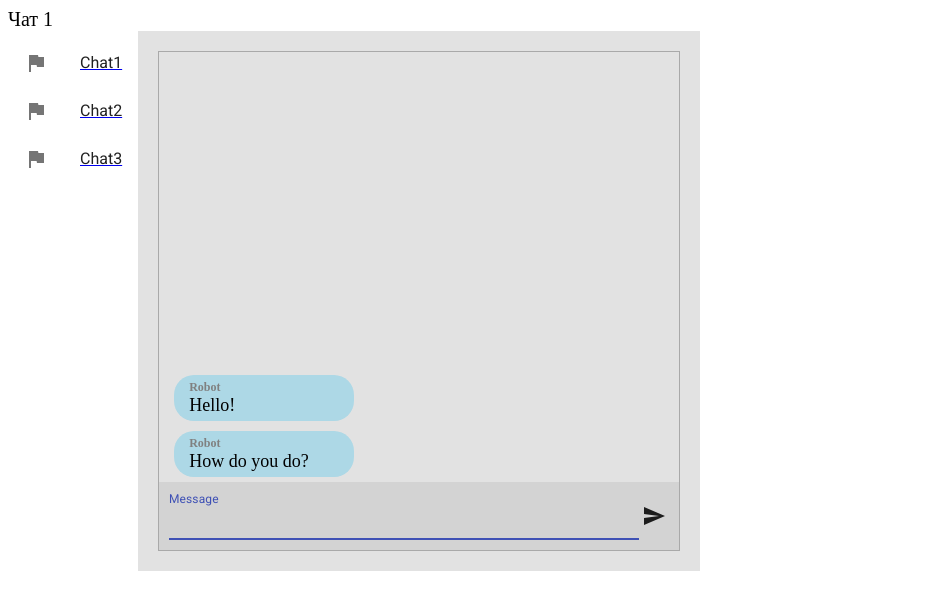
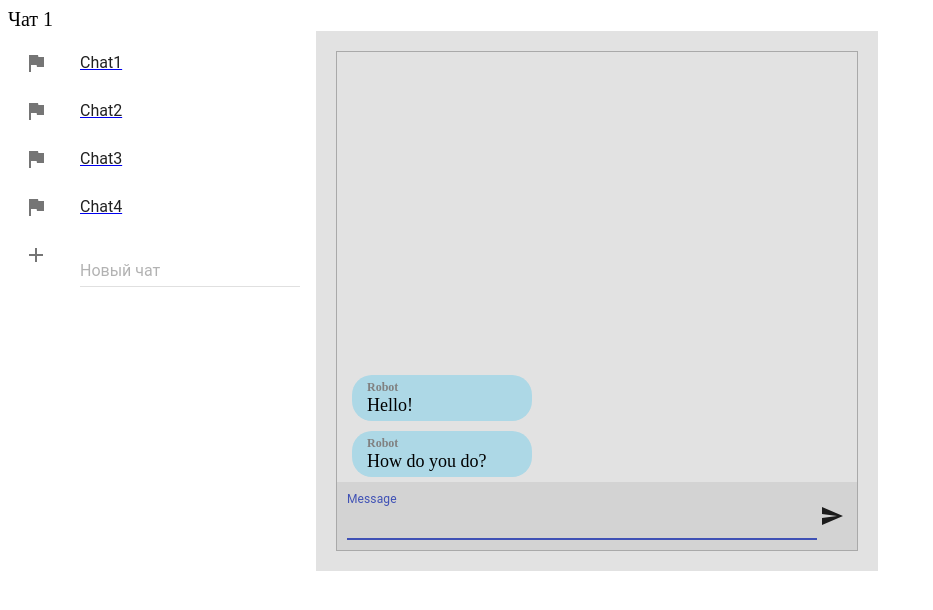
Before and after one commit to pogman25/react-23.04, a React app in the folder vagulina/: page / in a window 1280 px wide. Shown: the top 610 px of the page, without its empty margins (0-933 px from the left). Built offline with nearby package versions, Linux system fonts and the light colour scheme.

Commit message:
Добавление нового чата

```diff
--- a/vagulina/src/components/ChatList/ChatList.jsx
+++ b/vagulina/src/components/ChatList/ChatList.jsx
@@ -1,24 +1,69 @@
 import React from "react";
 import { Link } from "react-router-dom";
 import { List, ListItem } from "material-ui/List";
+import { TextField } from 'material-ui';
 import Flag from "material-ui/svg-icons/content/flag";
+import AddIcon from "material-ui/svg-icons/content/add";
+import PropTypes from "prop-types";
 
 class ChatList extends React.Component {
+  state = { newChatTitle: "" };
+
+  handleAddChat = () => {
+    if (this.state.newChatTitle.length > 0) {
+      this.props.addChat(this.state.newChatTitle);
+      this.setState({ newChatTitle: "" });
+    }
+  };
+
+  onTitleChange = (e) => {
+    this.setState({ [e.target.name]: e.target.value });
+  };
+
+  onTitleKeyUp = (e) => {
+    if (e.keyCode === 13) {
+      this.handleAddChat();
+    }
+  }
+
   render() {
+    const { chats, addChat } = this.props;
+    const chatElements = Object.keys(chats).map((chatId) => (
+      <Link key={chatId} to={`/chat/${chatId}`}>
+        <ListItem
+          primaryText={chats[chatId].title}
+          leftIcon={<Flag />}
+        ></ListItem>
+      </Link>
+    ));
     return (
       <List>
-        <Link to="/chat/1">
-          <ListItem primaryText="Chat1" leftIcon={<Flag />}></ListItem>
-        </Link>
-        <Link to="/chat/2">
-          <ListItem primaryText="Chat2" leftIcon={<Flag />}></ListItem>
-        </Link>
-        <Link to="/chat/3">
-          <ListItem primaryText="Chat3" leftIcon={<Flag />}></ListItem>
-        </Link>
+        {chatElements}
+        <ListItem
+          key="New chat"
+          leftIcon={<AddIcon />}
+          onClick={this.handleAddChat}
+          style={{ height: "60px" }}
+          children={
+            <TextField
+              key="textField"
+              fullWidth
+              name="newChatTitle"
+              hintText="Новый чат"
+              onChange={this.onTitleChange}
+              value={this.state.newChatTitle}
+              onKeyUp={this.onTitleKeyUp}
+            />
+          }
+        />
       </List>
     );
   }
 }
 
+ChatList.propTypes = {
+  chats: PropTypes.object.isRequired,
+  addChat: PropTypes.func.isRequired,
+};
+
 export default ChatList;
--- a/vagulina/src/components/Layout/Layout.jsx
+++ b/vagulina/src/components/Layout/Layout.jsx
@@ -6,16 +6,74 @@ import Header from "../Header";
 import css from "./index.css";
 
 class Layout extends React.Component {
+  ROBOT_NAME = "Robot";
+
+  state = {
+    chats: {
+      1: { title: "Chat1", messageList: [1, 2] },
+      2: { title: "Chat2", messageList: [] },
+      3: { title: "Chat3", messageList: [] },
+      4: { title: "Chat4", messageList: [] },
+    },
+    messages: {
+      1: { text: "Hello!", author: this.ROBOT_NAME },
+      2: { text: "How do you do?", author: this.ROBOT_NAME },
+    },
+  };
+
+  componentDidUpdate() {
+    const { chatId } = this.props;
+    const { messages, chats } = this.state;
+    const messageList = chats[chatId].messageList;
+    if (messageList.length > 0) {
+      const lastMsgId = messageList[messageList.length - 1];
+      if (messages[lastMsgId].author !== this.ROBOT_NAME) {
+        this.addNewMessage({ text: "This is bot...", author: this.ROBOT_NAME });
+      }
+    }
+  }
+
+  addNewMessage = (message) => {
+    const { chatId } = this.props;
+    const newMessageId = Object.keys(this.state.messages).length + 1;
+    this.setState(({ messages, chats }) => ({
+      messages: {
+        ...messages,
+        [newMessageId]: { text: message.text, author: message.author },
+      },
+      chats: {
+        ...chats,
+        [chatId]: {
+          ...chats[chatId],
+          messageList: [...chats[chatId]["messageList"], newMessageId],
+        },
+      },
+    }));
+  };
+
+  addChat = (title) => {
+    const { chats } = this.state;
+    const chatId = Object.keys(chats).length + 1;
+    this.setState({
+      chats: { ...chats, [chatId]: { title: title, messageList: [] } },
+    });
+  };
+
   render() {
     return (
       <div className={css.layout}>
         <Header chatId={this.props.chatId} />
         <div className={css.canvas}>
           <div className="layout-left-side">
-            <ChatList />
+            <ChatList chats={this.state.chats} addChat={this.addChat} />
           </div>
           <div className="layout-right-side">
-            <MessageField chatId={this.props.chatId} />
+            <MessageField
+              chatId={this.props.chatId}
+              chats={this.state.chats}
+              messages={this.state.messages}
+              addNewMessage={this.addNewMessage}
+            />
           </div>
         </div>
       </div>
--- a/vagulina/src/components/MessageField/MessageField.jsx
+++ b/vagulina/src/components/MessageField/MessageField.jsx
@@ -4,59 +4,14 @@ import MessageForm from "../MessageForm";
 import css from "./index.css";
 import PropTypes from "prop-types";
 
-export default class MessageField extends Component {
-  ROBOT_NAME = "Robot";
-
-  state = {
-    chats: {
-      1: { title: "Chat1", messageList: [1, 2] },
-      2: { title: "Chat2", messageList: [] },
-      3: { title: "Chat3", messageList: [] },
-    },
-    messages: {
-      1: { text: "Hello!", author: this.ROBOT_NAME },
-      2: { text: "How do you do?", author: this.ROBOT_NAME },
-    },
-  };
-
+class MessageField extends Component {
   componentDidMount() {
     //    console.log("MessageField did mount");
   }
 
-  componentDidUpdate() {
-    const { chatId } = this.props;
-    const { messages, chats } = this.state;
-    const messageList = chats[chatId].messageList;
-    if (messageList.length > 0) {
-      const lastMsgId = messageList[messageList.length - 1];
-      if (messages[lastMsgId].author !== this.ROBOT_NAME) {
-        this.addNewMessage({ text: "This is bot...", author: this.ROBOT_NAME });
-      }
-    }
-  }
-
-  addNewMessage = (message) => {
-    const { chatId } = this.props;
-    const newMessageId = Object.keys(this.state.messages).length + 1;
-    this.setState(({ messages, chats }) => ({
-      messages: {
-        ...messages,
-        [newMessageId]: { text: message.text, author: message.author },
-      },
-      chats: {
-        ...chats,
-        [chatId]: {
-          ...chats[chatId],
-          messageList: [...chats[chatId]["messageList"], newMessageId],
-        },
-      },
-    }));
-  };
-
   render() {
     //    console.log(`MessageField render`);
-    const { messages, chats } = this.state;
-    const { chatId } = this.props;
+    const { chatId, messages, chats, addNewMessage } = this.props;
 
     const messageElements = chats[chatId].messageList.map((messageId, id) => (
       <Message
@@ -69,7 +24,7 @@ export default class MessageField extends Component {
       <div className={css.container}>
         <div className={css.elements}>
           {messageElements}
-          <MessageForm addNewMessage={this.addNewMessage} />
+          <MessageForm addNewMessage={addNewMessage} />
         </div>
       </div>
     );
@@ -78,4 +33,9 @@ export default class MessageField extends Component {
 
 MessageField.propTypes = {
   chatId: PropTypes.number.isRequired,
+  chats: PropTypes.object.isRequired,
+  messages: PropTypes.object.isRequired,
+  addNewMessage: PropTypes.func.isRequired,
 };
+
+export default MessageField;
--- a/vagulina/src/components/MessageForm/MessageForm.jsx
+++ b/vagulina/src/components/MessageForm/MessageForm.jsx
@@ -27,7 +27,7 @@ class MessageForm extends PureComponent {
     this.setState({ text: "" });
   };
 
-  onKeyUp = (e, msg) => {
+  onKeyUp = (e) => {
     if (e.keyCode === 13) {
       this.onSubmit(e);
     }
--- a/vagulina/src/index.html
+++ b/vagulina/src/index.html
@@ -3,10 +3,10 @@
   <head>
     <meta charset="UTF-8" />
     <title>React-chat</title>
-    <link
+    <!--<link
       rel="stylesheet"
       href="https://fonts.googleapis.com/css?family=Roboto:300,400,500,700&display=swap"
-    />
+    />-->
   </head>
   <body>
     <div id="root"></div>
--- a/vagulina/webpack.config.js
+++ b/vagulina/webpack.config.js
@@ -64,4 +64,5 @@ module.exports = {
     new CleanWebpackPlugin(),
     new MiniCssExtractPlugin(),
   ],
+  devtool: 'cheap-inline-module-source-map',
 };
```
